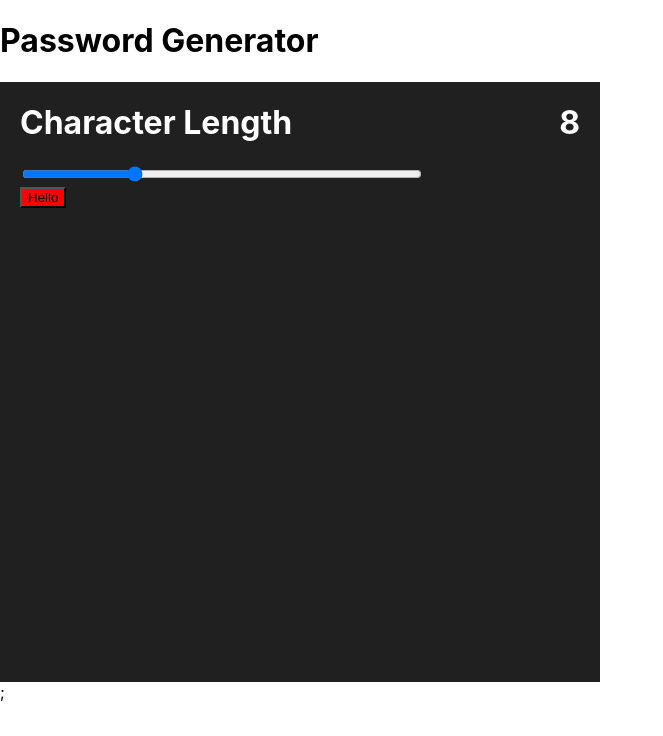
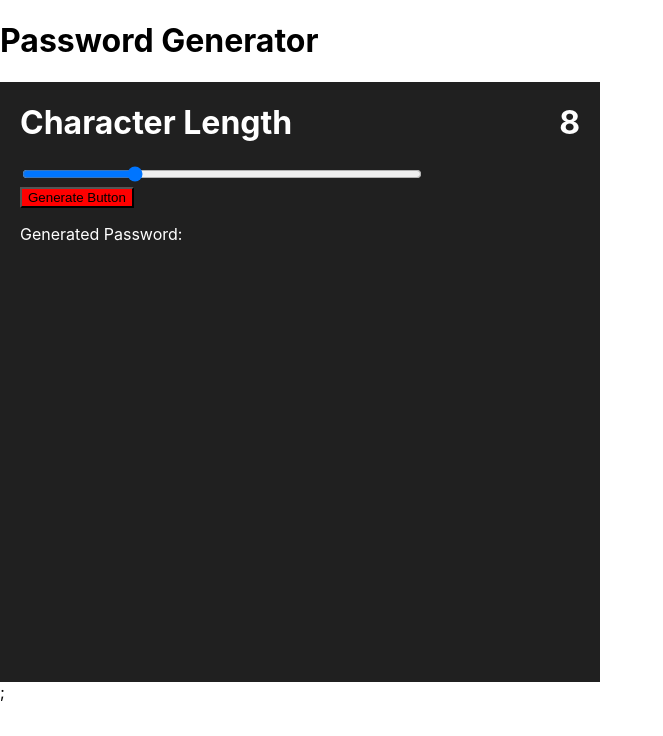
Before and after one commit to Zakariyya98/PasswordGenerator, a React (Create React App) app: page / in a window 1280 px wide. Shown: the top 736 px of the page, without its empty margins (0-663 px from the left). Built offline with nearby package versions, Linux system fonts and the light colour scheme.

Commit message:
GenerateButton.jsx: add: moved all generatePassword logic to this file

```diff
--- a/src/components/GenerateButton/GenerateButton.jsx
+++ b/src/components/GenerateButton/GenerateButton.jsx
@@ -1,9 +1,37 @@
+import { useState } from "react";
 import "./GenerateButton.scss";
 
 const GenerateButton = () => {
+  const [generatedPassword, setGeneratedPassword] = useState("");
+  const Allowed = {
+    Lowers: "qwertyuiopasdfghjklzxcvbnm",
+    Numbers: "1234567890",
+  };
+
+  const getRandomCharFromString = (str) =>
+    str.charAt(Math.floor(Math.random() * str.length));
+
+  const generatePassword = (length) => {
+    let pwd = "";
+    // Could do a switch case here where the value of ticked boxes
+    // can generate the required combinations.
+    pwd += getRandomCharFromString(Allowed.Lowers);
+    pwd += getRandomCharFromString(Allowed.Numbers);
+    for (let i = pwd.length; i < length; i++)
+      pwd += getRandomCharFromString(Object.values(Allowed).join(""));
+    setGeneratedPassword(pwd);
+  };
+
   return (
     <div>
-      <button className="generate-button__container">Hello</button>
+      <button
+        // Need to pull the state of rangeValue from CharacterLength.jsx
+        onClick={() => generatePassword(4)}
+        className="generate-button__container"
+      >
+        Generate Button
+      </button>
+      <p>Generated Password: {generatedPassword}</p>
     </div>
   );
 };
```
